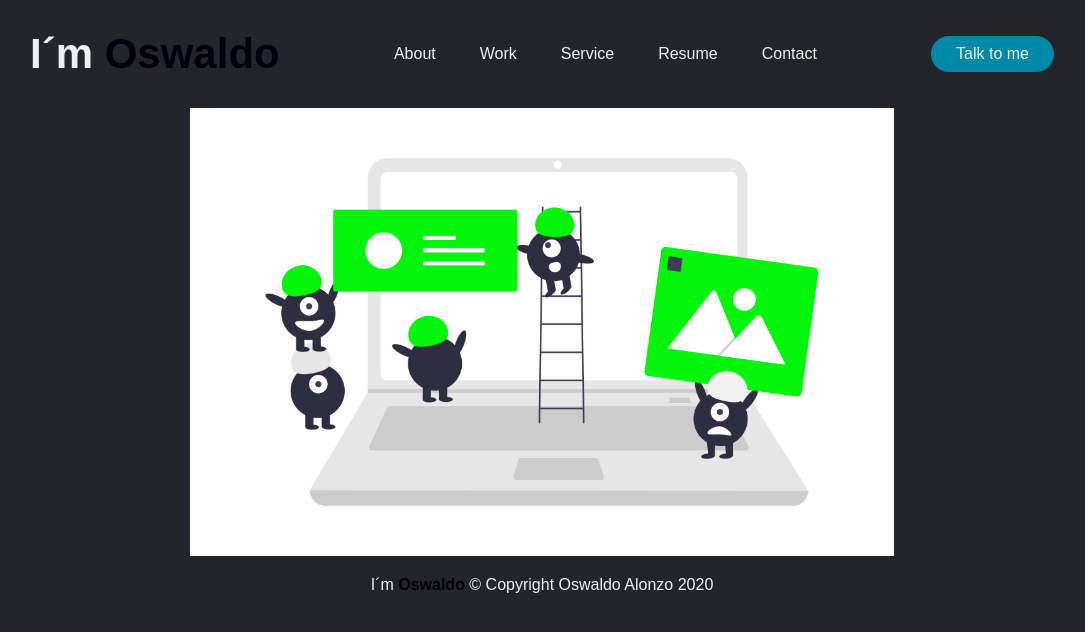
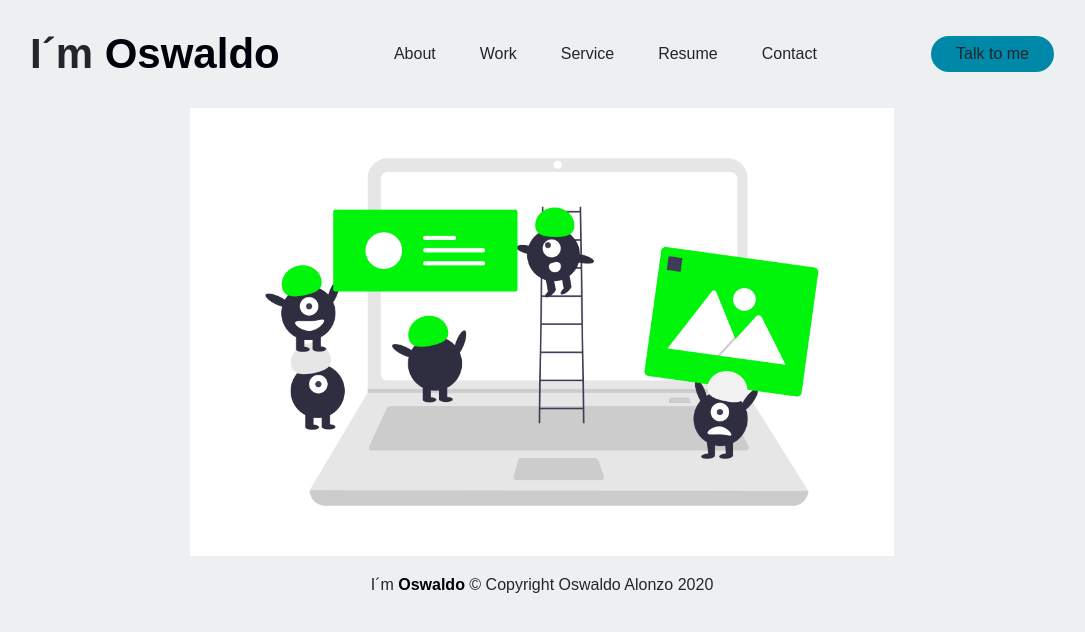
Before and after one commit to Valitogt79/Valitogt79.github.io, a plain HTML site: page index.html in a window 1280 px wide. Shown: the whole page, without its empty margins (98-1183 px from the left). Drawn offline with Linux system fonts and the light colour scheme; a web font is replaced by a local one.

Commit message:
Update style.css

```diff
--- a/styles/style.css
+++ b/styles/style.css
@@ -4,21 +4,21 @@
     box-sizing: border-box;
     margin: 0;
     padding: 0;
-    background: #24252a;
+    background: #edf0f1;
 }
 
 li, a, button {
     font-family: "Monterrat", sans-serif;
     font-weight: 500;
     font-size: 16px;
-    color: #edf0f1;
+    color: #24252a;
     text-decoration: none;
 }
 
 h1 {
     font-family: "Monterrat", sans-serif;
     font-size: 42px;
-    color: #edf0f1;
+    color: #24252a;
     cursor: pointer;
 }
 
@@ -88,7 +88,7 @@ footer h3 {
     font-family: "Monterrat", sans-serif;
     font-weight: 500;
     font-size: 16px;
-    color: #edf0f1;
+    color: #24252a;
 }
 
 footer h3 span {
```
